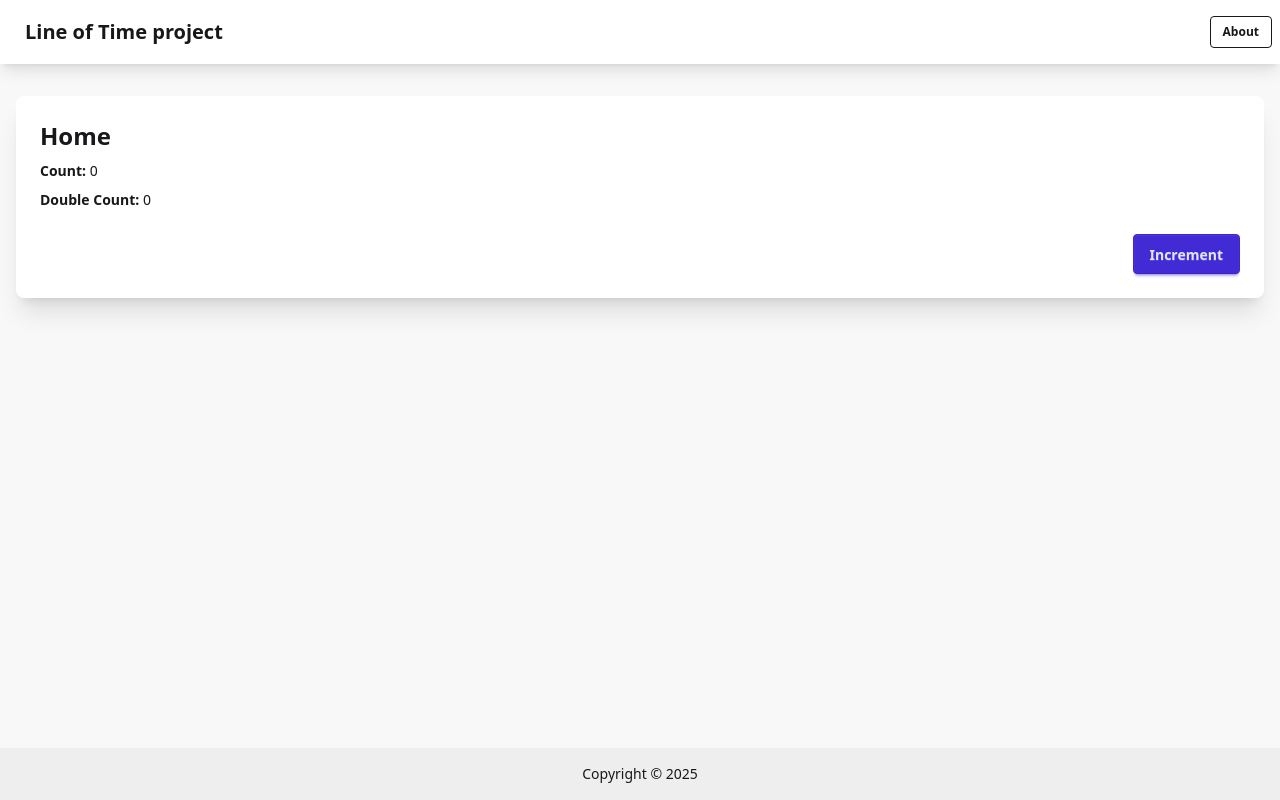
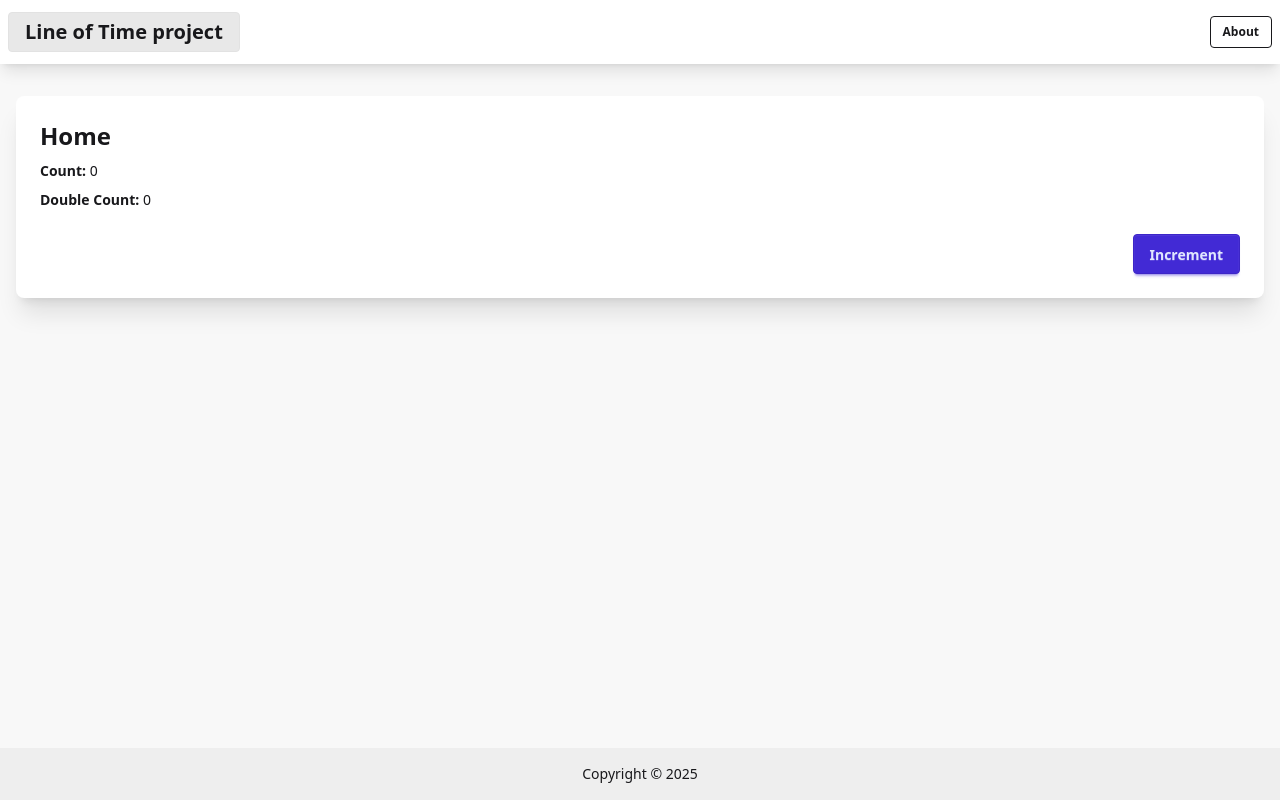
Before and after one commit to csterritt/line-of-time-fe, a Vue app: page / in a window 1280 px wide. Built offline with nearby package versions, Linux system fonts and the light colour scheme.

Commit message:
Fixed RouterLink to in-SPA routes.

```diff
--- a/src/components/AppLayout.vue
+++ b/src/components/AppLayout.vue
@@ -1,26 +1,23 @@
 <script setup lang="ts">
 defineProps<{
-  message?: string
-  error?: string
-}>()
+  message?: string;
+  error?: string;
+}>();
 </script>
 
 <template>
   <div class="min-h-screen flex flex-col">
     <div class="navbar bg-base-100 shadow-lg">
       <div class="navbar-start">
-        <a href="/" class="btn btn-ghost text-xl" data-testid="home-action">
+        <RouterLink to="/" class="btn btn-ghost text-xl" data-testid="home-action">
           Line of Time project
-        </a>
+        </RouterLink>
       </div>
+
       <div class="navbar-end flex items-center">
-        <a
-          href="/ui/about"
-          class="btn btn-outline btn-sm"
-          data-testid="about-action"
-        >
+        <RouterLink to="/about" class="btn btn-outline btn-sm" data-testid="about-action">
           About
-        </a>
+        </RouterLink>
       </div>
     </div>
 
```
